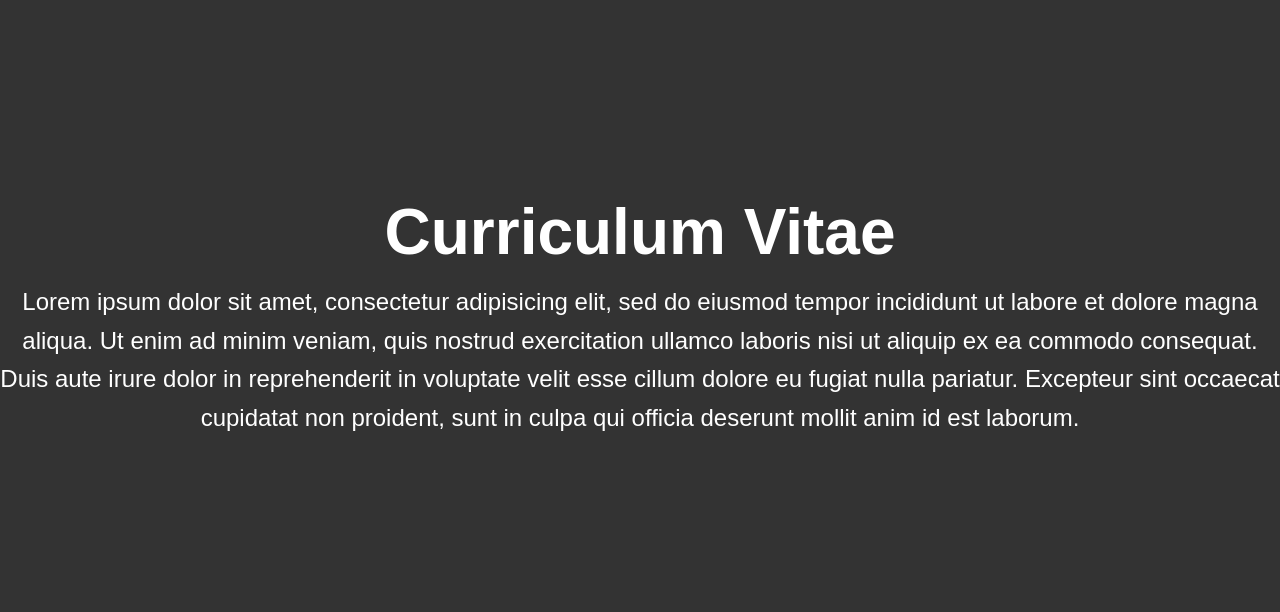
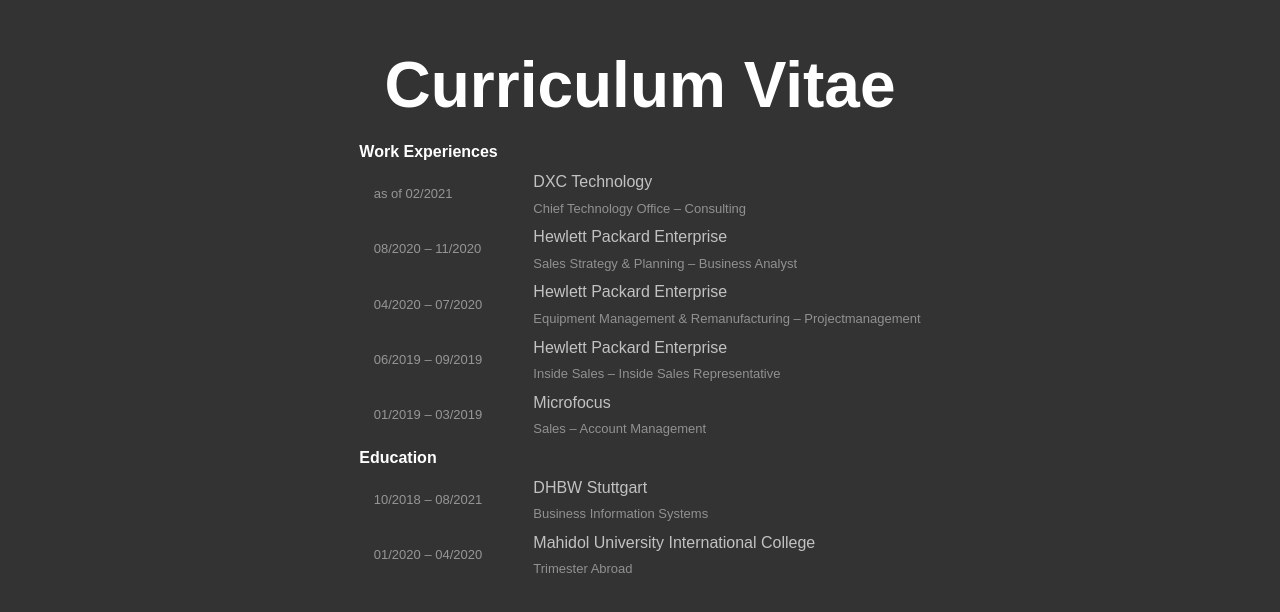
Before and after one commit to LennyMueller/lennymueller.github.io, a plain HTML site: page index.html in a window 1280 px wide. Shown: the part 1691-2303 px from the top of the page. Drawn offline with nearby package versions, Linux system fonts and the light colour scheme.

Commit message:
Add files via upload

```diff
--- a/index.html
+++ b/index.html
@@ -5,7 +5,7 @@
     <title>Home</title>
 
 
-    <link rel="stylesheet" href="../src/style/style.css">
+    <link rel="stylesheet" href="src/style/style.css">
 
   </head>
   <body>
@@ -39,7 +39,51 @@
       <section id="cv">
 
         <h1>Curriculum Vitae</h1>
-        <p>Lorem ipsum dolor sit amet, consectetur adipisicing elit, sed do eiusmod tempor incididunt ut labore et dolore magna aliqua. Ut enim ad minim veniam, quis nostrud exercitation ullamco laboris nisi ut aliquip ex ea commodo consequat. Duis aute irure dolor in reprehenderit in voluptate velit esse cillum dolore eu fugiat nulla pariatur. Excepteur sint occaecat cupidatat non proident, sunt in culpa qui officia deserunt mollit anim id est laborum.</p>
+
+
+        <table id="cvtable">
+<thead>
+  <tr>
+    <th width="170px">Work Experiences</th>
+    <th></th>
+  </tr>
+</thead>
+<tbody>
+  <tr>
+    <td class="timeframe">&nbsp;&nbsp;&nbsp; as of 02/2021</td>
+    <td class="company"><a href="https://www.dxc.technology/">DXC Technology</a><br><span>Chief Technology Office – Consulting</span></td>
+  </tr>
+  <tr>
+    <td class="timeframe">&nbsp;&nbsp;&nbsp; 08/2020 – 11/2020</td>
+    <td class="company"><a href="https://www.hpe.com/us/en/home.html">Hewlett Packard Enterprise</a><br><span>Sales Strategy &amp; Planning – Business Analyst</span></td>
+  </tr>
+  <tr>
+    <td class="timeframe">&nbsp;&nbsp;&nbsp; 04/2020 – 07/2020</td>
+    <td class="company"><a href="https://www.hpe.com/us/en/home.html">Hewlett Packard Enterprise</a><br><span>Equipment Management &amp; Remanufacturing – Projectmanagement</span></td>
+  </tr>
+  <tr>
+    <td class="timeframe">&nbsp;&nbsp;&nbsp; 06/2019 – 09/2019</td>
+    <td class="company"><a href="https://www.hpe.com/us/en/home.html">Hewlett Packard Enterprise</a><br><span>Inside Sales – Inside Sales Representative</span></td>
+  </tr>
+  <tr>
+    <td class="timeframe">&nbsp;&nbsp;&nbsp; 01/2019 – 03/2019</td>
+    <td class="company"><a href="https://www.microfocus.com/">Microfocus</a><br><span>Sales – Account Management</span></td>
+  </tr>
+  <tr>
+    <th>Education</th>
+    <th></th>
+  </tr>
+  <tr>
+    <td class="timeframe">&nbsp;&nbsp;&nbsp; 10/2018 – 08/2021</td>
+    <td class="company"><a href="https://www.dhbw-stuttgart.de/">DHBW Stuttgart</a><br><span>Business Information Systems</span></td>
+  </tr>
+  <tr>
+    <td class="timeframe">&nbsp;&nbsp;&nbsp; 01/2020 – 04/2020</td>
+    <td class="company"><a href="https://muic.mahidol.ac.th/eng/">Mahidol University International College</a><br><span>Trimester Abroad</span></td>
+  </tr>
+</tbody>
+</table>
+
 
       </section>
 
@@ -63,7 +107,7 @@
 
 
     <script src="https://ajax.googleapis.com/ajax/libs/jquery/3.5.1/jquery.min.js"></script>
-    <script src="../src/script/lib.js"></script>
+    <script src="src/script/lib.js"></script>
 
 
 
--- a/src/style/style.css
+++ b/src/style/style.css
@@ -69,3 +69,31 @@ section h1 {
 section p {
   font-size: 1.5rem;
 }
+
+table#cvtable {
+  text-align: left;
+}
+
+table#cvtable th, td {
+  padding: 1px;
+}
+
+table#cvtable td.timeframe {
+  color: #969696;
+  font-size: small;
+}
+
+table#cvtable td.company, table#cvtable td.company a {
+  color: #c2c2c2;
+  text-decoration: none;
+}
+
+table#cvtable td.company a:hover {
+  text-decoration: underline;
+  color: skyblue;
+}
+
+table#cvtable td.company span {
+  font-size: small;
+  color: #919191;
+}
```
